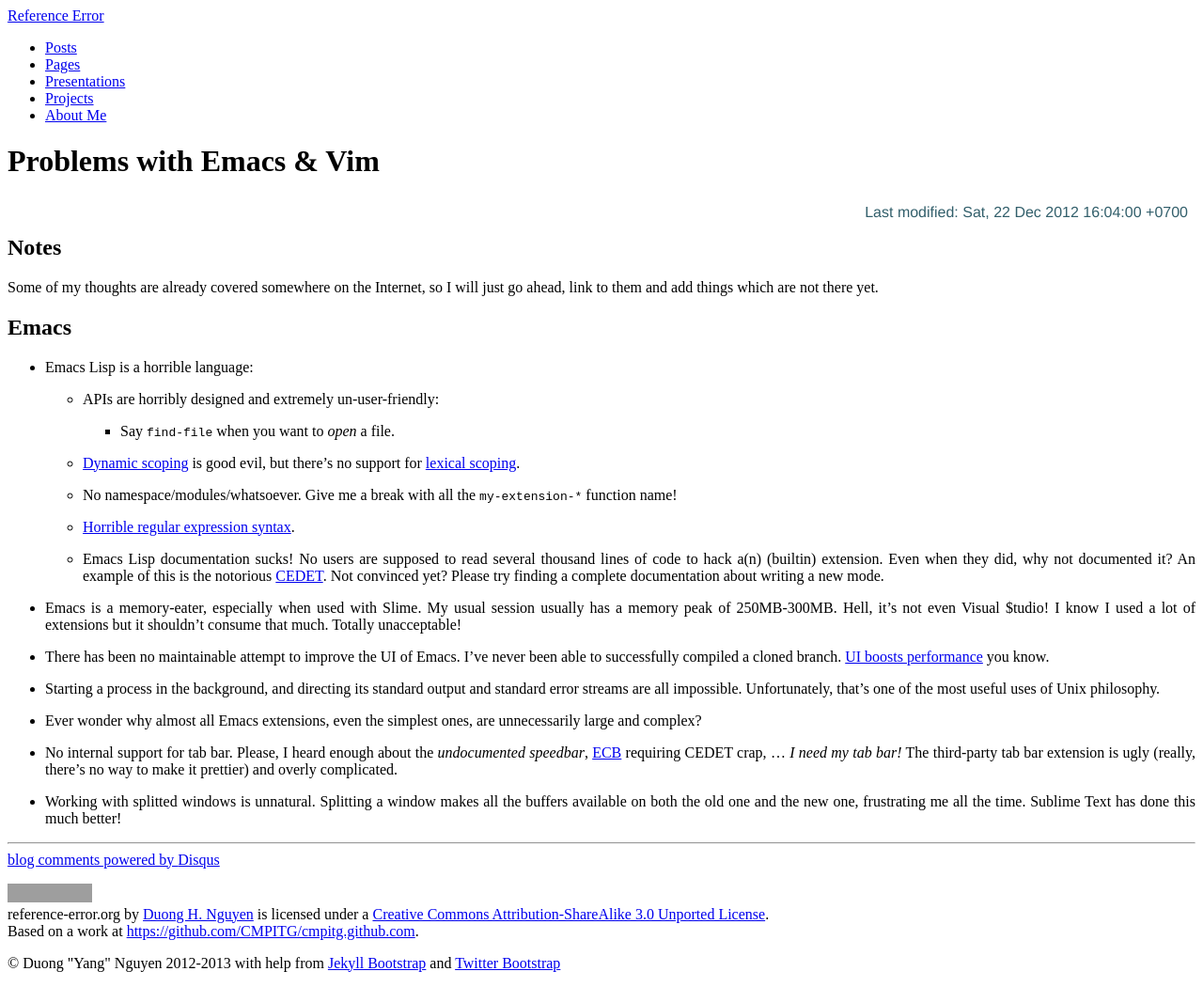
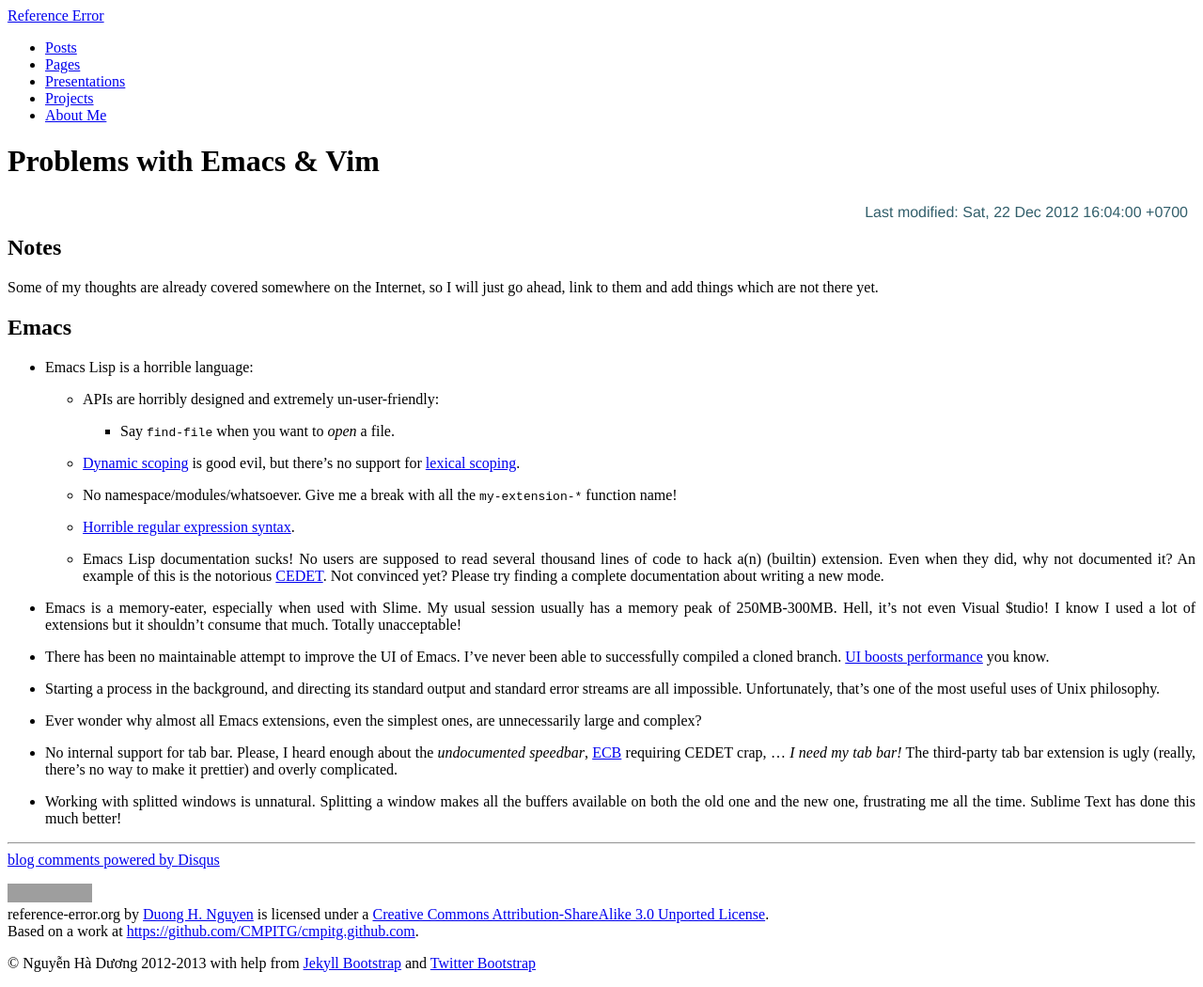
Before and after one commit to cmpitg/cmpitg.github.com, a Jekyll site: the page built from pages/emacs-vim-problems.md, in a window 1280 px wide. Shown: the whole page at 94% size. Built offline with Jekyll 4.4.1, drawn with Linux system fonts in a browser that asks for light colours; comment, search, counter and statistics services are not loaded; grey boxes are pictures that could not be loaded.

Commit message:
Fixed atom-pages, changed author's name, fix W3C validation error due to CC tag at footer

```diff
--- a/_config.yml
+++ b/_config.yml
@@ -9,7 +9,7 @@
 title: Reference Error
 tagline: Thoughts about tech, education, open culture and other trivial stuff
 author:
-  name: Duong "Yang" Nguyen
+  name: Nguyễn Hà Dương
   email: cmpitg@gmail.com
   github: cmpitg
   twitter: cmpitg
--- a/_includes/themes/twitter/default.html
+++ b/_includes/themes/twitter/default.html
@@ -51,7 +51,7 @@
       </div>
 
       <footer>
-        <p><a rel="license" href="http://creativecommons.org/licenses/by-sa/3.0/deed.en_US"><img alt="Creative Commons License" style="border-width:0" src="http://i.creativecommons.org/l/by-sa/3.0/88x31.png" /></a><br /><span xmlns:dct="http://purl.org/dc/terms/" property="dct:title">reference-error.org</span> by <a xmlns:cc="http://creativecommons.org/ns#" href="http://reference-error.org" property="cc:attributionName" rel="cc:attributionURL">Duong H. Nguyen</a> is licensed under a <a rel="license" href="http://creativecommons.org/licenses/by-sa/3.0/deed.en_US">Creative Commons Attribution-ShareAlike 3.0 Unported License</a>.<br />Based on a work at <a xmlns:dct="http://purl.org/dc/terms/" href="https://github.com/CMPITG/cmpitg.github.com" rel="dct:source">https://github.com/CMPITG/cmpitg.github.com</a>.</p>
+        <p><a rel="license" href="http://creativecommons.org/licenses/by-sa/3.0/deed.en_US"><img alt="Creative Commons License" style="border-width:0" src="http://i.creativecommons.org/l/by-sa/3.0/88x31.png" /></a><br /><span>reference-error.org</span> by <a href="http://reference-error.org" property="cc:attributionName" rel="cc:attributionURL">Duong H. Nguyen</a> is licensed under a <a rel="license" href="http://creativecommons.org/licenses/by-sa/3.0/deed.en_US">Creative Commons Attribution-ShareAlike 3.0 Unported License</a>.<br />Based on a work at <a href="https://github.com/CMPITG/cmpitg.github.com" rel="dct:source">https://github.com/CMPITG/cmpitg.github.com</a>.</p>
 
         <p>&copy; {{ site.author.name }} 2012-2013
           with help from <a href="http://jekyllbootstrap.com" target="_blank" title="The Definitive Jekyll Blogging Framework">Jekyll Bootstrap</a>
--- a/atom-pages.xml
+++ b/atom-pages.xml
@@ -17,7 +17,7 @@
  </author>
 
  {% for page in site.pages %}
-   {% if page.title and page.title != "Atom Feed Pages" and page.title != "404 page not found" and page.title != "Site Map" and page.title != "Pages" and page.title != "Categories" and page.title != "Archive" and page.title != "Tags" and page.title != "Atom Feed Posts" %}
+   {% if page.title and page.listed != false %}
      <entry>
        <title>{{ page.title }}</title>
        <link href="{{ site.production_url }}{{ page.url }}"/>
--- a/pages/emacs-vim-problems.md
+++ b/pages/emacs-vim-problems.md
@@ -1,7 +1,6 @@
 ---
 layout: page
-title: Problems with Emacs & Vim
-description: ""
+title: Problems with Emacs &amp; Vim
 last_updated: Sat, 22 Dec 2012 16:04:00 +0700
 ---
 {% include JB/setup %}
```
Also changed, not shown: 1 other file.
